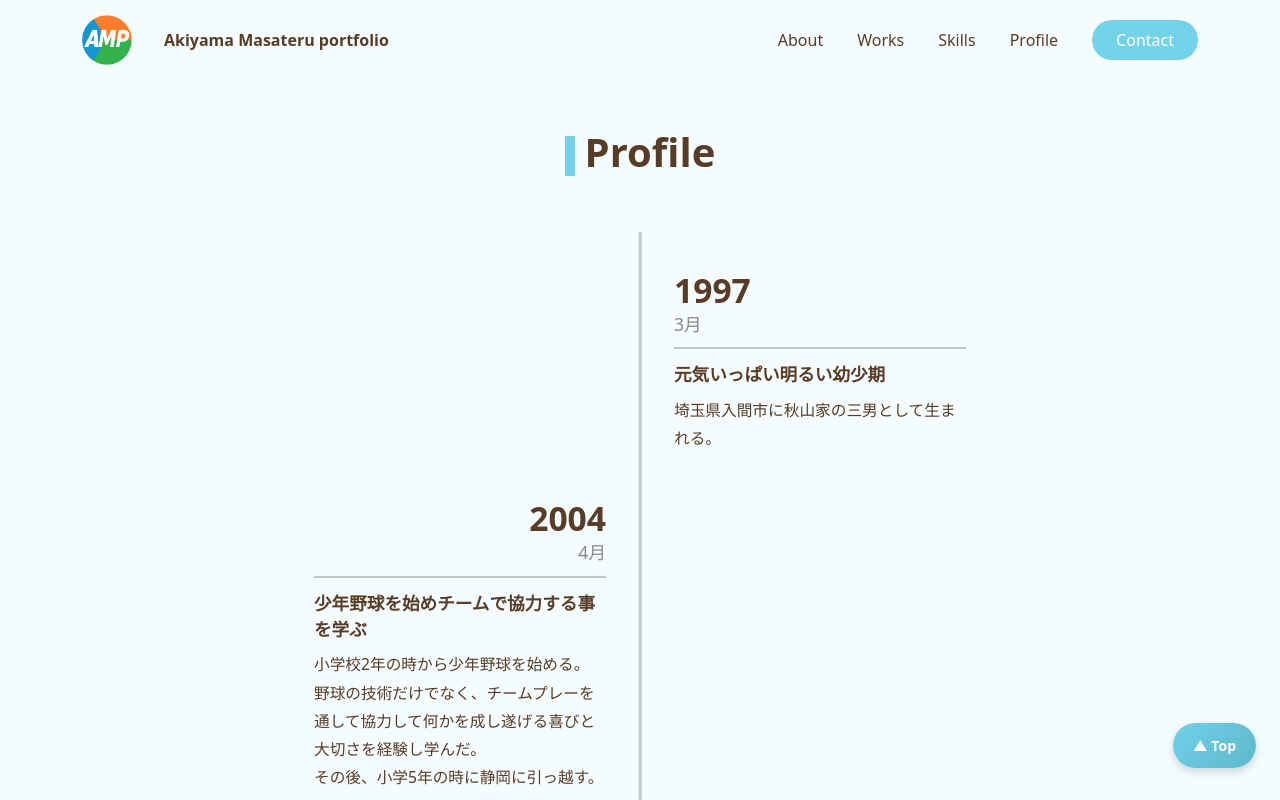
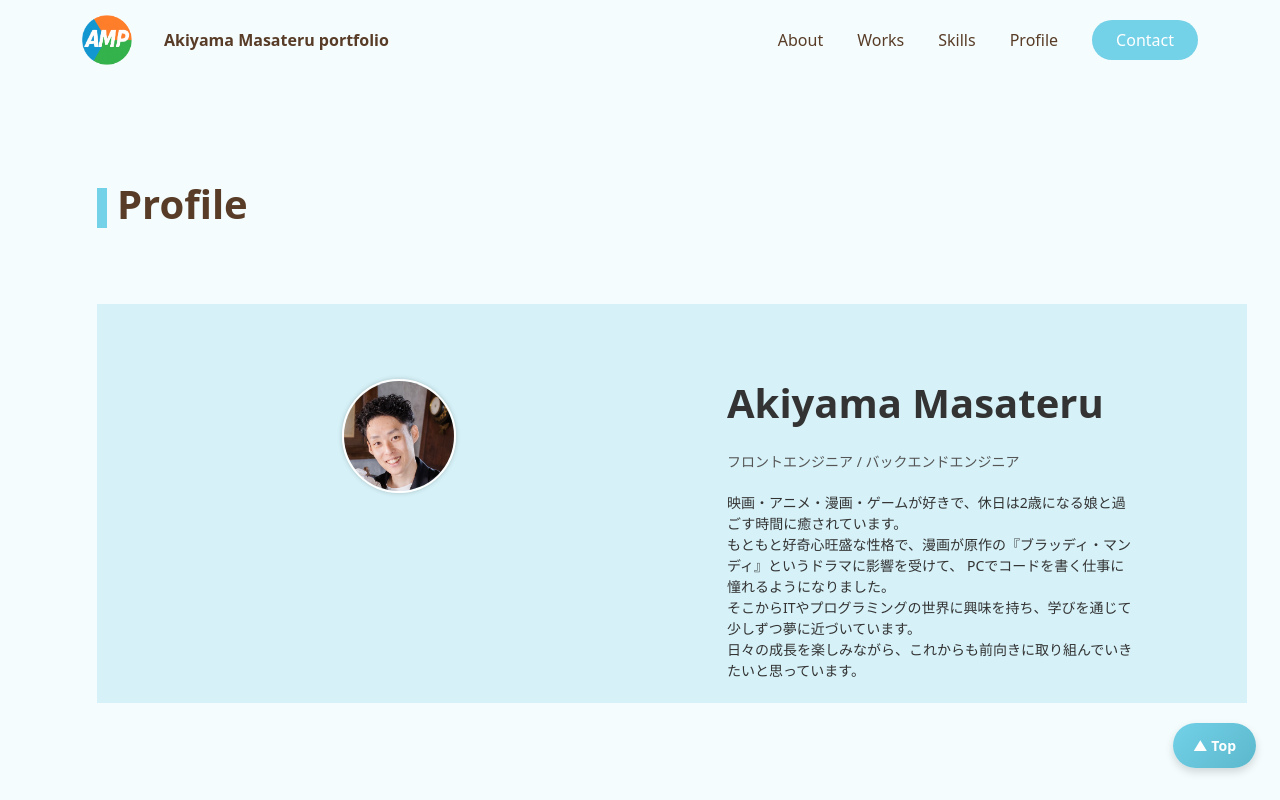
Before and after one commit to masateru0/Portfolio, a Vue app: page /profile in a window 1280 px wide. Shown: the top 800 px of the page. Built offline with nearby package versions, Linux system fonts and the light colour scheme.

Commit message:
profileページの修正

```diff
--- a/src/Views/MyProfile.vue
+++ b/src/Views/MyProfile.vue
@@ -1,14 +1,14 @@
 <template>
-    <section class="profile-section">
+    <div class="profile-section">
         <div class="my-profile">
-            <ContentsText title="Profile" class="profile-title" />
-            <ProfileCard />
+            <LeftContentsText title="Profile" class="profile-title" />
+            <ProfileCard class="profile-card"/>
         </div>
-    </section>
+    </div>
 </template>
 
 <script setup>
-import ContentsText from '@/components/ContentsText.vue'
+import LeftContentsText from '@/components/LeftContentsText.vue'
 import ProfileCard from '@/components/ProfileCard.vue'
 </script>
 
@@ -18,7 +18,15 @@ import ProfileCard from '@/components/ProfileCard.vue'
 }
 
 .profile-title {
-    padding: 3rem 2rem;
+    padding: 68px 0;
     background-color: #f4fcfd;
 }
+
+.my-profile {
+    max-width: 1150px;
+    margin: 0 auto;
+    padding: 2rem 2rem 118px 2rem;
+    display: flex;
+    flex-direction: column;
+}
 </style>
--- a/src/components/ProfileCard.vue
+++ b/src/components/ProfileCard.vue
@@ -1,3 +1,93 @@
 <template>
-    <div></div>
+    <div class="profile-card">
+        <div class="left-column">
+            <div class="profile-image">
+                <img :src="profileIcon" alt="Profile" class />
+            </div>
+        </div>
+        <div class="right-column">
+            <div class="profile-text">
+                <h1 class="name">Akiyama Masateru</h1>
+                <p class="title">フロントエンジニア / バックエンドエンジニア</p>
+                <p class="description">
+                    映画・アニメ・漫画・ゲームが好きで、休日は2歳になる娘と過ごす時間に癒されています。<br />
+                    もともと好奇心旺盛な性格で、漫画が原作の『ブラッディ・マンディ』というドラマに影響を受けて、
+                    PCでコードを書く仕事に憧れるようになりました。<br />
+                    そこからITやプログラミングの世界に興味を持ち、学びを通じて少しずつ夢に近づいています。<br />
+                    日々の成長を楽しみながら、これからも前向きに取り組んでいきたいと思っています。
+                </p>
+            </div>
+        </div>
+    </div>
 </template>
+
+<script setup>
+import profileIcon from '@/assets/profile-icon.png'
+</script>
+
+<style scoped>
+.profile-card {
+    width: 1150px;
+    height: 399px;
+    background-color: #d6f2f8;
+    display: flex;
+}
+
+.left-column {
+    flex: 1;
+    display: flex;
+    flex-direction: column;
+    justify-content: flex-start;
+    margin-left: 59px;
+}
+
+.right-column {
+    flex: 1;
+    display: flex;
+    flex-direction: column;
+    align-items: center;
+    justify-content: flex-start;
+    margin-right: 57px;
+}
+
+.profile-image {
+    margin-right: 2rem;
+    display: flex;
+    justify-content: center;
+    align-items: center;
+    margin-top: 75px;
+}
+
+.profile-image img {
+    width: 114px;
+    height: 114px;
+    border-radius: 50%;
+    object-fit: cover;
+    border: 2px solid #fff;
+    box-shadow: 0 0 5px rgba(0, 0, 0, 0.2);
+}
+
+.profile-text {
+    max-width: 600px;
+    color: #333;
+    margin-top: 75px;
+}
+
+.name {
+    font-size: 40px;
+    font-weight: bold;
+}
+
+.title {
+    font-size: 14px;
+    margin-top: 24px;
+    margin-bottom: 20px;
+    color: #555;
+}
+
+.description {
+    font-size: 14px;
+    width: 409px;
+    height: 216px;
+}
+</style>
--- a/src/components/ProfileEnd.vue
+++ b/src/components/ProfileEnd.vue
@@ -1,5 +1,6 @@
 <template>
     <div class="profile-end">
+        <div class="profile-end-card">
             <div class="end-title">
                 <h1>エンジニアリングへの想い</h1>
             </div>
@@ -14,18 +15,41 @@
                 </p>
             </div>
         </div>
+    </div>
 </template>
 
-<script setup>
-</script>
+<script setup></script>
 
 <style scoped>
 .profile-end {
-    background-color: #F4FCFD;
+    background-color: #f4fcfd;
+    display: flex;
+    justify-content: center;
+}
+
+.profile-end-card {
+    width: 1150px;
+    height: 399px;
+    background-color: #fff;
+    border-radius: 10px;
+    margin-bottom: 53px;
 }
 
 h1 {
+    font-size: 40px;
+    font-weight: bold;
     text-align: center;
+    margin-top: 36px;
+    margin-bottom: 72px;
 }
 
+.end-description {
+    width: 668px;
+    height: 227px;
+    margin: 0 auto;
+    display: flex;
+    justify-content: center;
+    align-items: center;
+    font-size: 14px;
+}
 </style>
--- a/src/components/ProfileHistory.vue
+++ b/src/components/ProfileHistory.vue
@@ -78,6 +78,7 @@ const timeline = [
     background: #F4FCFD;
     min-height: 100vh;
     padding: 0;
+    padding-bottom: 216px;
 }
 .timeline-outer {
     position: relative;
--- a/src/components/WorksDialog.vue
+++ b/src/components/WorksDialog.vue
@@ -8,7 +8,7 @@
     >
         <div class="dialog-content">
             <div class="left-column">
-                <DialogContentsText title="Portfolio" class="dialog-title" />
+                <LeftContentsText title="Portfolio" class="dialog-title" />
                 <p class="dialog-text">{{ dialogText }}</p>
                 <div class="tags">
                     <MyTag v-for="(tag, index) in tags" :key="index" :label="tag" />
@@ -38,7 +38,7 @@
 
 <script setup>
 import { ref, watch } from 'vue'
-import DialogContentsText from '@/components/DialogContentsText.vue'
+import LeftContentsText from '@/components/LeftContentsText.vue'
 import MyTag from '@/components/MyTag.vue'
 import ImageOut from '@/components/ImageOut.vue'
 
```
Also changed, not shown: src/assets/profile-icon.png (added), src/components/LeftContentsText.vue (renamed from src/components/DialogContentsText.vue). Lines whose indentation alone changed are shown as unchanged.
